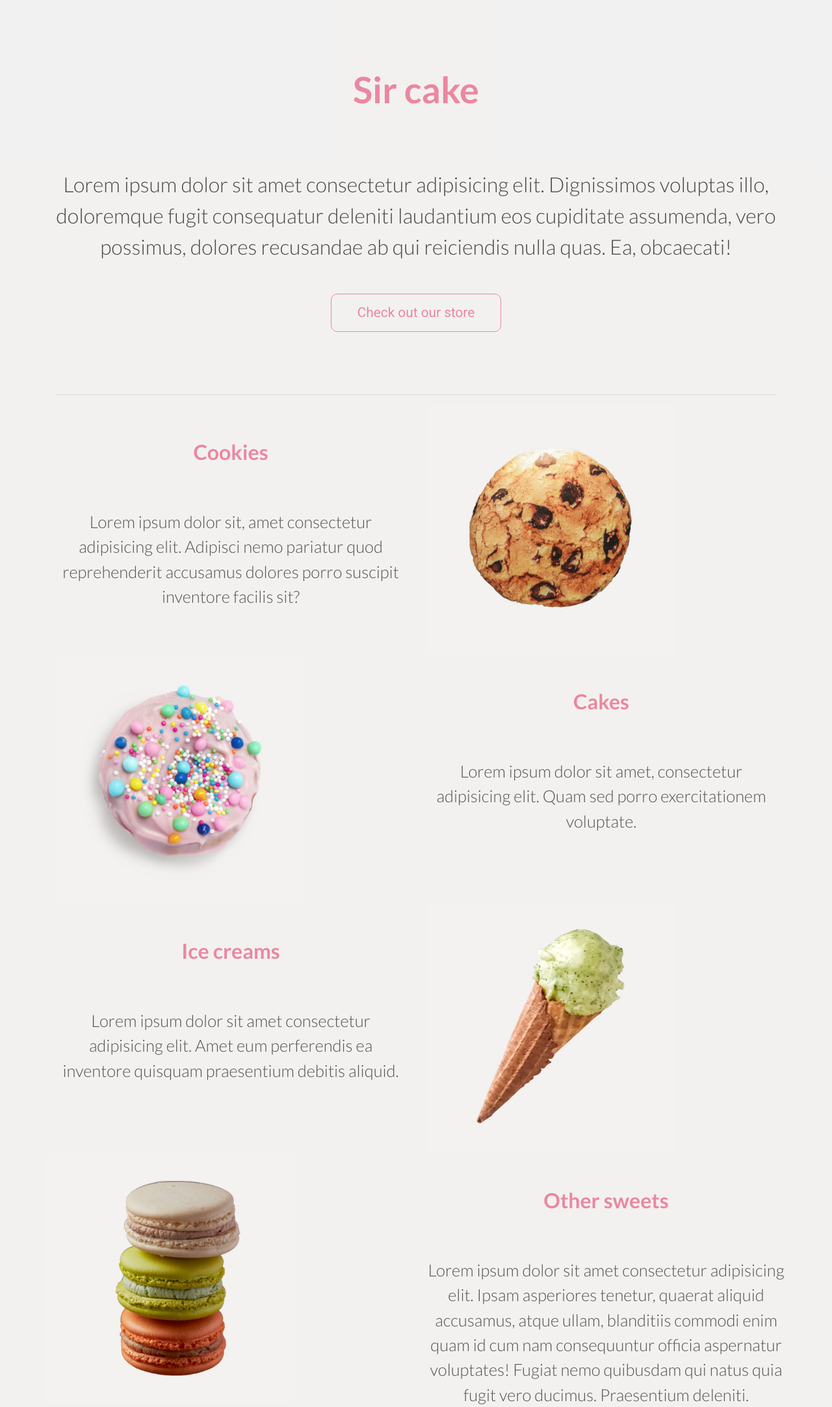
After one commit to malisara/sir-cake, a Django app: page / in a window 1280 px wide. The commit adds this page. Shown: the whole page at 65% size. Run offline with Django 4.2, Linux system fonts and the light colour scheme.

Commit message:
landing page vie & template

```diff
--- a/sir_cake/sir_cake/static/sir_cake/style.css
+++ b/sir_cake/sir_cake/static/sir_cake/style.css
@@ -875,6 +875,7 @@ input[type=number] {
     width: 100%;
 }
 
+.big-button-landing:hover,
 .wide-payment-button:hover {
     background-color: var(--semi-pink);
     color: #FFFFFF;
@@ -1147,3 +1148,54 @@ th {
     margin-bottom: 1.5rem;
     color: var(--gray-text);
 }
+
+/* Landing page */
+
+.bg-landing {
+    background-color: #ebeae9a6;
+}
+
+.landing-title {
+    font-family: 'Lato', sans-serif;
+    padding-top: 6rem;
+    font-size: 3.5rem;
+    color: var(--semi-pink);
+    font-weight: 700;
+    text-align: center;
+}
+
+.landing-text {
+    font-family: 'Lato', sans-serif;
+    font-size: 2rem;
+    margin-top: 5rem;
+    text-align: center;
+    color: var(--gray-text);
+}
+
+
+.landing-image {
+    width: 30vw;
+}
+
+.landing-description {
+    font-family: 'Lato', sans-serif;
+    margin-top: 4rem;
+    color: rgb(83, 83, 83);
+    font-size: 1.6rem;
+    text-align: center;
+}
+
+.big-button-landing {
+    grid-area: button-orders;
+    padding: 0.8rem 2.5rem;
+    border-radius: 10px;
+    border: solid 1px;
+    border-color: var(--semi-pink);
+    background-color: transparent;
+    font-family: 'Roboto', sans-serif;
+    font-size: 1.3rem;
+    justify-self: end;
+    color: var(--semi-pink);
+    margin-bottom: 5rem;
+    margin-top: 2rem;
+}
--- a/sir_cake/sir_cake/urls.py
+++ b/sir_cake/sir_cake/urls.py
@@ -60,6 +60,7 @@ urlpatterns = [
     path('shopping-bag/', store_views.shopping_bag, name="store_shopping_bag"),
     path('shipping/', store_views.shipping, name="store_shipping"),
     path('payment/', store_views.payment, name="store_payment"),
+    path('', store_views.landing_page, name="store_landing_page"),
 ]
 
 if settings.DEBUG:
--- /dev/null
+++ b/sir_cake/store/templates/store/base-store.html
@@ -0,0 +1,13 @@
+<!DOCTYPE html>
+<html lang="en">
+{% include 'sir_cake/head-base.html'%}
+
+<body>
+    <div class="container-fluid zero-margin-padding">
+        {% block content %}
+        {% endblock %}
+    </div>
+
+</body>
+
+</html>
--- /dev/null
+++ b/sir_cake/store/templates/store/landing-page.html
@@ -0,0 +1,86 @@
+{% extends 'store/base-store.html' %}
+{% load static %}
+
+{% block content %}
+
+<div class="bg-landing">
+    <div class="container">
+        <a href="{% url 'store' %}" class="non-link">
+            <div class="landing-title">Sir cake</div>
+        </a>
+        <div class="landing-text">Lorem ipsum dolor sit amet consectetur adipisicing elit. Dignissimos voluptas illo,
+            doloremque fugit consequatur deleniti laudantium eos cupiditate assumenda, vero possimus, dolores recusandae
+            ab qui reiciendis nulla quas. Ea, obcaecati!</div>
+
+        <div class="d-flex justify-content-center">
+            <a href="{% url 'store' %}"> <button class="big-button-landing mt-5">Check out our store</button></a>
+        </div>
+
+        <hr>
+
+        <div class="row">
+            <div class="col">
+                <a href="{% url 'store' %}?category=CO" class="non-link">
+                    <div class="d-flex justify-content-center detail-price mt-5">Cookies</div>
+                    <div class="landing-description">Lorem ipsum dolor sit, amet consectetur adipisicing elit. Adipisci
+                        nemo
+                        pariatur quod reprehenderit accusamus dolores porro suscipit inventore facilis sit?</div>
+                </a>
+            </div>
+            <div class="col">
+                <a href="{% url 'store' %}?category=CO">
+                    <img src="{% static  'store/landing-cookie.jpg' %}" alt="" class="landing-image">
+                </a>
+            </div>
+        </div>
+        <div class="row">
+            <div class="col">
+                <a href="{% url 'store' %}?category=CA">
+                    <img src="{% static 'store/landing-cake.jpg' %}" alt="" class="landing-image">
+                </a>
+            </div>
+            <div class="col">
+                <a href="{% url 'store' %}?category=CA" class="non-link">
+                    <div class="d-flex justify-content-center detail-price mt-5">Cakes</div>
+                    <div class="landing-description">Lorem ipsum dolor sit amet, consectetur adipisicing elit. Quam sed
+                        porro exercitationem voluptate.</div>
+                </a>
+            </div>
+        </div>
+        <div class="row">
+            <div class="col">
+                <a href="{% url 'store' %}?category=I" class="non-link">
+                    <div class="d-flex justify-content-center detail-price mt-5">Ice creams</div>
+                    <div class="landing-description">Lorem ipsum dolor sit amet consectetur adipisicing elit. Amet eum
+                        perferendis ea inventore quisquam praesentium debitis aliquid.
+                    </div>
+                </a>
+            </div>
+            <div class="col">
+                <a href="{% url 'store' %}?category=I">
+                    <img src="{% static 'store/landing-ice-cream.jpg' %}" alt="" class="landing-image">
+                </a>
+            </div>
+            <div class="row">
+                <div class="col">
+                    <a href="{% url 'store' %}">
+                        <img src="{% static 'store/landing-macrons.jpg' %}" alt="" class="landing-image">
+                    </a>
+                </div>
+                <div class="col">
+                    <a href="{% url 'store' %}" class="non-link">
+                        <div class="d-flex justify-content-center detail-price mt-5">Other sweets</div>
+                        <div class="landing-description">Lorem ipsum dolor sit amet consectetur adipisicing elit. Ipsam
+                            asperiores tenetur, quaerat aliquid accusamus, atque ullam, blanditiis commodi enim quam id
+                            cum nam consequuntur officia aspernatur voluptates! Fugiat nemo quibusdam qui natus quia
+                            fugit vero ducimus. Praesentium deleniti.</div>
+                    </a>
+                </div>
+            </div>
+
+        </div>
+    </div>
+
+</div>
+
+{% endblock content %}
--- a/sir_cake/store/views.py
+++ b/sir_cake/store/views.py
@@ -78,7 +78,7 @@ def choose_purchasing_mode(request):
             AnonymousUser.objects.create(
                 session_id=request.session.session_key)
         return redirect('store')
-    return render(request, 'store/choose_purchasing_mode.html')
+    return render(request, 'store/choose-purchasing-mode.html')
 
 
 def shopping_bag(request):
@@ -397,3 +397,7 @@ def _get_basket_expire_date(preorder):
     expires_delta = timezone.timedelta(minutes=settings.BASKET_EXPIRES_MINUTES)
     return timezone.make_naive(preorder.order_date
                                + expires_delta).strftime("%Y-%m-%d %H:%M:%S")
+
+
+def landing_page(request):
+    return render(request, 'store/landing-page.html')
```
Also changed, not shown: sir_cake/store/static/store/landing-cake.jpg (added), sir_cake/store/static/store/landing-cookie.jpg (added), sir_cake/store/static/store/landing-ice-cream.jpg (added), sir_cake/store/static/store/landing-macrons.jpg (added), sir_cake/store/templates/store/choose-purchasing-mode.html (renamed from sir_cake/store/templates/store/choose_purchasing_mode.html).
